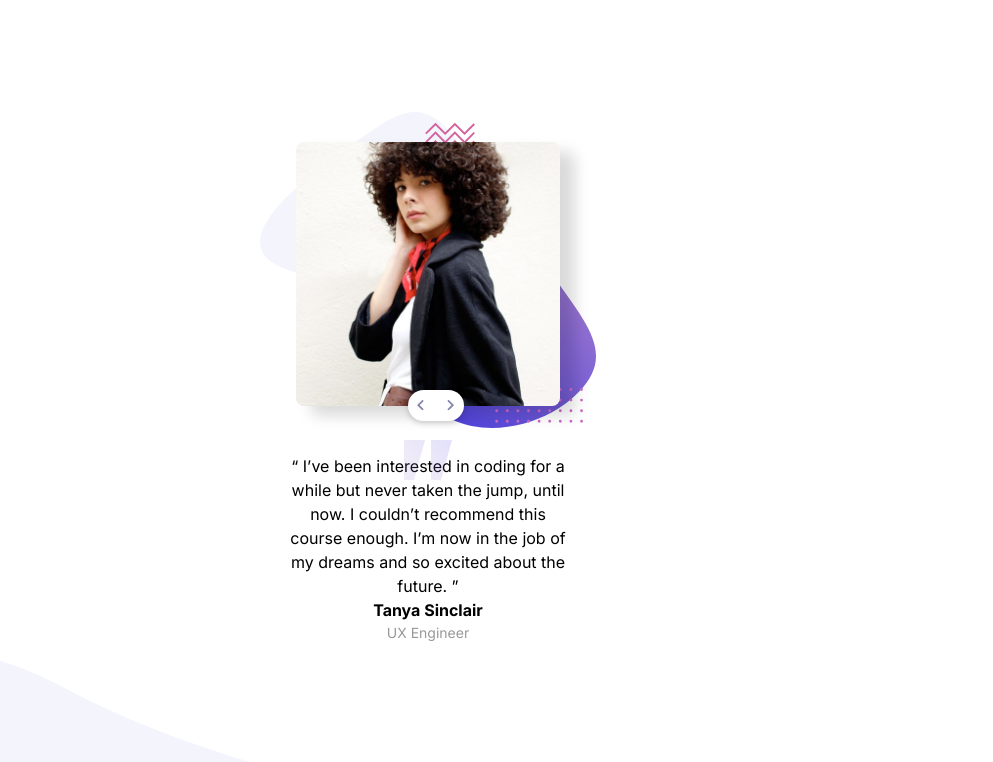
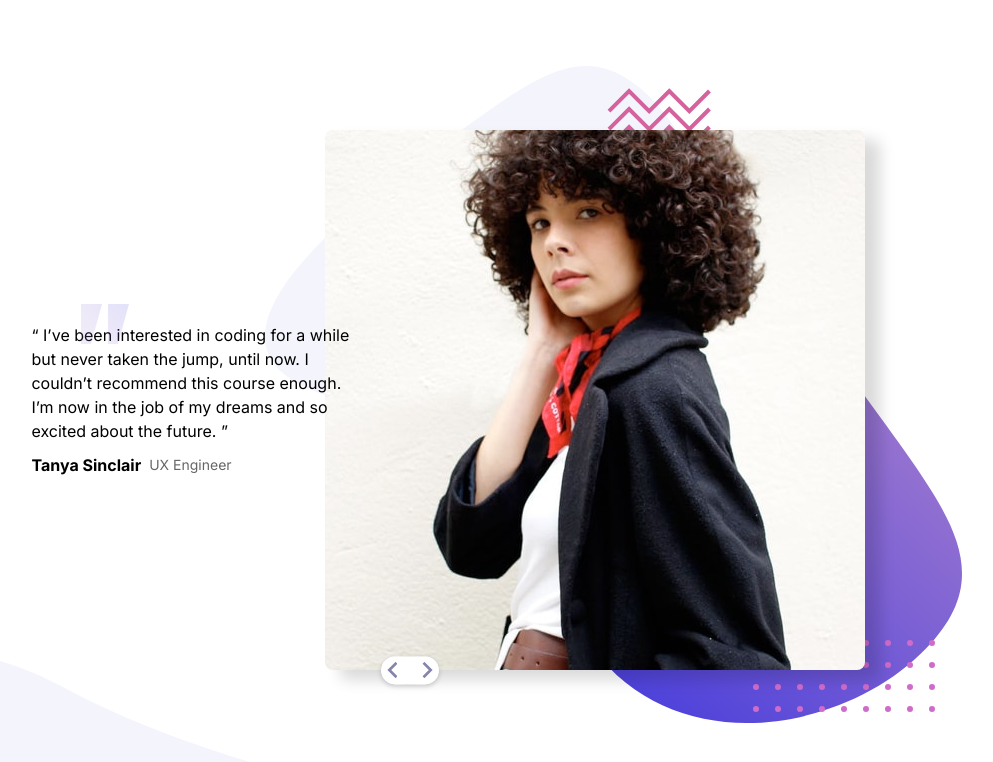
Before and after one commit to Mazz100/Coding-bootcamp-testimonial-slider, a React (Vite) app: page / in a window 1280 px wide. Shown: the top 762 px of the page, without its empty margins (212-1205 px from the left). Built offline with nearby package versions, Linux system fonts and the light colour scheme.

Commit message:
Implement carousel slide with arrows
- Slides get switched and looped over after last index is reached.

- A hidden class applied for inactive slides.

```diff
--- a/index.html
+++ b/index.html
@@ -11,7 +11,7 @@
       rel="stylesheet"
     />
     <meta name="viewport" content="width=device-width, initial-scale=1.0" />
-    <title>Testimonial Slider</title>
+    <title>Testimonial Carousel</title>
   </head>
   <body>
     <div id="root"></div>
--- a/src/App.jsx
+++ b/src/App.jsx
@@ -1,14 +1,11 @@
 import "./App.css";
 import TestimonialCarousel from "./TestimonialCarousel";
-import TestimonialSlider from "./TestimonialSlider";
-import patternCurve from "./images/pattern-curve.svg";
 
 function App() {
   return (
     <>
       <main>
         <TestimonialCarousel />
-        <TestimonialSlider />
       </main>
 
       <footer></footer>
--- a/src/TestimonialCarousel.jsx
+++ b/src/TestimonialCarousel.jsx
@@ -1,21 +1,69 @@
-import React from "react";
 import prev from "./images/icon-prev.svg";
 import next from "./images/icon-next.svg";
+import TestimonialSlider from "./TestimonialSlider";
+import tanya from "./images/image-tanya.jpg";
+import john from "./images/image-john.jpg";
+import React, { useState } from "react";
 
 const TestimonialCarousel = () => {
+  const [items, setItems] = useState([
+    {
+      avatar: tanya,
+      alt: "Portrait image of Tanya",
+      quote:
+        "“ I’ve been interested in coding for a while but never taken the jump, until now. I couldn’t recommend this course enough. I’m now in the job of my dreams and so excited about the future. ”",
+      person: "Tanya Sinclair",
+      personJob: "UX Engineer",
+      label: "1 of 2",
+    },
+
+    {
+      avatar: john,
+      alt: "Portrait image of John",
+      quote:
+        " “ If you want to lay the best foundation possible I’d recommend taking this course. The depth the instructors go into is incredible. I now feel so confident about starting up as a professional developer. ”",
+      person: "John Tarkpor",
+      personJob: "Junior Front-end Developer",
+      label: "2 of 2",
+    },
+  ]);
+
+  const [slide, setSlide] = useState(0);
+
+  const nextSlide = () => {
+    setSlide(slide === items.length - 1 ? 0 : slide + 1);
+  };
+
+  const prevSlide = () => {
+    setSlide(slide === 0 ? items.length - 1 : slide - 1);
+  };
+
   return (
     <div
-      className="button-slider-wrapper"
+      className="carousel-wrapper"
       role="region"
-      aria-roledescription="Carousel"
-      aria-label="testimonial slider"
+      aria-label="Testimonial Carousel"
     >
-      <button className="slider-button">
-        <img src={prev} alt="" aria-label="previous slide" rel="previous" />
-      </button>
-      <button className="slider-button">
-        <img src={next} alt="" aria-label="next slide" rel="next" />
-      </button>
+      <div className="button-controls">
+        <button
+          className="slider-button"
+          aria-label="previous slide"
+          rel="previous"
+          onClick={prevSlide}
+        >
+          <img src={prev} alt="" />
+        </button>
+        <button
+          className="slider-button"
+          aria-label="next slide"
+          rel="next"
+          onClick={nextSlide}
+        >
+          <img src={next} alt="" />
+        </button>
+      </div>
+
+      <TestimonialSlider items={items} slide={slide} setSlide={setSlide} />
     </div>
   );
 };
--- a/src/TestimonialSlider.jsx
+++ b/src/TestimonialSlider.jsx
@@ -1,37 +1,38 @@
-import React from "react";
-import tanya from "./images/image-tanya.jpg";
-import john from "./images/image-john.jpg";
+import React, { useState } from "react";
 import quotes from "./images/pattern-quotes.svg";
 import bgPattern from "./images/pattern-bg.svg";
 
-const TestimonialSlider = () => {
+const TestimonialSlider = ({ items, slide }) => {
   return (
+    <>
+      {items.map((item, index) => (
         <div
-      className="testimonial-container"
+          className={
+            slide === index ? "testimonial-container" : "hidden-testimonial"
+          }
           role="group"
           aria-roledescription="Slide"
-      aria-label="1 of 2"
+          aria-label={item.label}
+          key={index}
         >
           {/*Pattern background with absolute positioning*/}
-      <img className="pattern-bg" src={bgPattern} alt="" aria-hidden={true} />
+          <img className="pattern-bg" src={bgPattern} alt="" />
 
           <div className="testimonial-image-wrapper">
-        <img src={tanya} alt="" />
+            <img src={item.avatar} alt={item.alt} />
           </div>
 
           <figure className="figure-wrapper">
             <img className="quotes-image" src={quotes} alt="quotes pattern" />
-        <blockquote className="testimonial-quote">
-          “ I’ve been interested in coding for a while but never taken the jump,
-          until now. I couldn’t recommend this course enough. I’m now in the job
-          of my dreams and so excited about the future. ”
-        </blockquote>
+            <blockquote className="testimonial-quote">{item.quote}</blockquote>
             <figcaption className="figcaption-wrapper">
-          <p className="person">Tanya Sinclair</p>
-          <p className="person-job">UX Engineer</p>
+              <p className="person">{item.person}</p>
+              <p className="person-job">{item.personJob}</p>
             </figcaption>
           </figure>
         </div>
+      ))}
+    </>
   );
 };
 
--- a/src/styles/style.css
+++ b/src/styles/style.css
@@ -106,6 +106,13 @@ main {
   max-width: 23rem;
 }
 
+.carousel-wrapper {
+  display: flex;
+  flex-direction: column;
+  justify-content: center;
+  align-items: center;
+}
+
 .testimonial-container {
   display: flex;
   flex-direction: column;
@@ -113,10 +120,14 @@ main {
   align-items: center;
 }
 
+.hidden-testimonial {
+  display: none;
+}
+
 .pattern-bg {
   position: absolute;
   z-index: -1;
-  top: -30px;
+  top: calc(0% - 30px);
 }
 .pattern-bg img {
   width: 100%;
@@ -133,25 +144,32 @@ main {
   width: 100%;
 }
 
-.button-slider-wrapper {
+.button-controls {
   display: flex;
   flex-direction: row;
   justify-content: space-between;
-  align-items: center;
+  align-items: end;
   position: absolute;
-  left: calc(50% - 20px);
   top: calc(50% - 10px);
   box-shadow: 0px 2px 6px hsla(0, 0%, 0%, 0.2);
   background-color: white;
   border-radius: 16px;
-  width: 3.5rem;
+  width: 4rem;
+  overflow: hidden;
+  transform: scale(0.9);
 }
-.button-slider-wrapper .slider-button {
+.button-controls .slider-button {
   border: none;
   background-color: white;
   cursor: pointer;
-  transform: scale(0.6);
   padding: 0.4rem;
+  transition: background-color 200ms linear;
+}
+.button-controls .slider-button:hover {
+  background-color: #e9e9e9;
+}
+.button-controls .slider-button:focus {
+  outline-color: hsl(221, 100%, 79%);
 }
 
 .figure-wrapper {
@@ -161,18 +179,18 @@ main {
   justify-content: center;
   align-items: center;
   margin-top: 3rem;
-  margin-bottom: 1rem;
   max-width: 21rem;
 }
 .figure-wrapper .quotes-image {
   position: absolute;
-  top: 0;
+  top: calc(0% - 5px);
   width: 3rem;
   transform: translateY(-14px);
 }
 .figure-wrapper .testimonial-quote {
   text-align: center;
   padding-inline: 1.5rem;
+  margin-bottom: 1rem;
 }
 
 .figcaption-wrapper {
@@ -183,5 +201,63 @@ main {
 }
 .figcaption-wrapper .person-job {
   font-size: 0.875rem;
-  opacity: 0.4;
+  opacity: 0.6;
+}
+
+@media (min-width: 48rem) {
+  .testimonial-image-wrapper {
+    max-width: 24rem;
+  }
+  .button-controls {
+    top: calc(50% + 40px);
+  }
+  .pattern-bg {
+    max-width: 30rem;
+    top: calc(0% - 40px);
+  }
+}
+@media (min-width: 80rem) {
+  main {
+    max-width: none;
+  }
+  .testimonial-image-wrapper {
+    max-width: none;
+  }
+  .testimonial-container {
+    display: flex;
+    flex-direction: row-reverse;
+    justify-content: center;
+    align-items: center;
+  }
+  .pattern-bg {
+    max-width: none;
+    top: calc(-10% - 10px);
+    right: calc(-10% - 10px);
+  }
+  .button-controls {
+    top: calc(100% - 15px);
+    left: calc(50% - 50px);
+  }
+  .figure-wrapper {
+    margin: 0;
+    padding: 0;
+    max-width: 33ch;
+    transform: translateX(40px);
+  }
+  .figure-wrapper .quotes-image {
+    left: calc(0% + 50px);
+  }
+  .figure-wrapper .testimonial-quote {
+    text-align: start;
+    padding: 0;
+    margin-bottom: 0.6rem;
+  }
+  .figure-wrapper .figcaption-wrapper {
+    display: flex;
+    flex-direction: row;
+    justify-content: start;
+    align-items: center;
+    gap: 0.5em;
+    width: 100%;
+  }
 }/*# sourceMappingURL=style.css.map */
--- a/src/styles/style.scss
+++ b/src/styles/style.scss
@@ -22,14 +22,23 @@ main {
   max-width: 23rem;
 }
 
+.carousel-wrapper {
+  @include flex(column, center, center);
+}
+
 .testimonial-container {
   @include flex(column, center, center);
+}
+
+//hide other testimonial class
+.hidden-testimonial {
+  display: none;
 }
 
 .pattern-bg {
   position: absolute;
   z-index: -1;
-  top: -30px;
+  top: calc(0% - 30px);
 
   img {
     width: 100%;
@@ -48,22 +57,32 @@ main {
   }
 }
 
-.button-slider-wrapper {
-  @include flex(row, center, space-between);
+.button-controls {
+  @include flex(row, end, space-between);
+
   position: absolute;
-  left: calc(50% - 20px);
   top: calc(50% - 10px);
   box-shadow: 0px 2px 6px hsla(0, 0%, 0%, 0.2);
   background-color: white;
   border-radius: 16px;
-  width: 3.5rem;
+  width: 4rem;
+  overflow: hidden;
+  transform: scale(0.9);
 
   .slider-button {
     border: none;
     background-color: white;
     cursor: pointer;
-    transform: scale(0.6);
     padding: 0.4rem;
+    transition: background-color 200ms linear;
+  }
+
+  .slider-button:hover {
+    background-color: #e9e9e9;
+  }
+
+  .slider-button:focus {
+    outline-color: hsl(221, 100%, 79%);
   }
 }
 
@@ -71,12 +90,11 @@ main {
   position: relative;
   @include flex(column, center, center);
   margin-top: 3rem;
-  margin-bottom: 1rem;
   max-width: 21rem;
 
   .quotes-image {
     position: absolute;
-    top: 0;
+    top: calc(0% - 5px);
     width: 3rem;
     transform: translateY(-14px);
   }
@@ -84,6 +102,7 @@ main {
   .testimonial-quote {
     text-align: center;
     padding-inline: 1.5rem;
+    margin-bottom: 1rem;
   }
 }
 
@@ -95,6 +114,71 @@ main {
   }
   .person-job {
     font-size: 0.875rem;
-    opacity: 0.4;
+    opacity: 0.6;
   }
 }
+
+//Tablet breakpoint - 768px
+@media (min-width: 48rem) {
+  .testimonial-image-wrapper {
+    max-width: 24rem;
+  }
+
+  .button-controls {
+    top: calc(50% + 40px);
+  }
+
+  .pattern-bg {
+    max-width: 30rem;
+    top: calc(0% - 40px);
+  }
+}
+
+// Desktop breakpoint - 1280px
+@media (min-width: 80rem) {
+  main {
+    max-width: none;
+  }
+
+  .testimonial-image-wrapper {
+    max-width: none;
+  }
+
+  .testimonial-container {
+    @include flex(row-reverse, center, center);
+  }
+
+  .pattern-bg {
+    max-width: none;
+    top: calc(-10% - 10px);
+    right: calc(-10% - 10px);
+  }
+
+  .button-controls {
+    top: calc(100% - 15px);
+    left: calc(50% - 50px);
+  }
+
+  .figure-wrapper {
+    margin: 0;
+    padding: 0;
+    max-width: 33ch;
+    transform: translateX(40px);
+
+    .quotes-image {
+      left: calc(0% + 50px);
+    }
+
+    .testimonial-quote {
+      text-align: start;
+      padding: 0;
+      margin-bottom: 0.6rem;
+    }
+
+    .figcaption-wrapper {
+      @include flex(row, center, start);
+      gap: 0.5em;
+      width: 100%;
+    }
+  }
+}
```
Also changed, not shown: 1 other file (tests, documents, lock files or other folders). Lines whose indentation alone changed are shown as unchanged.
